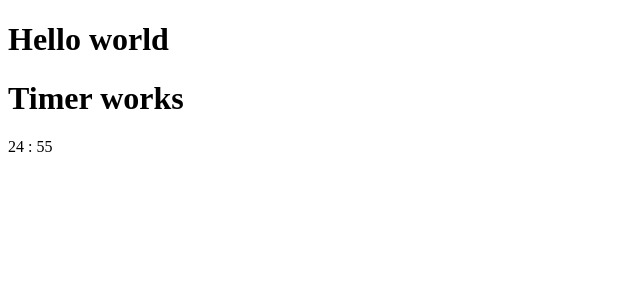
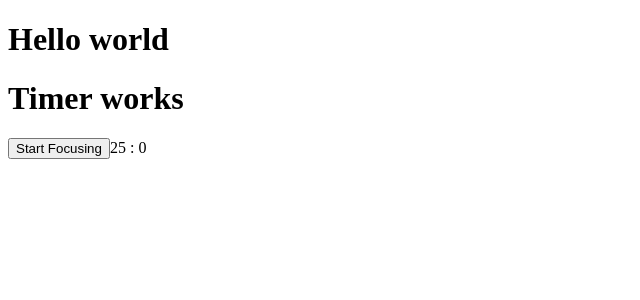
Before and after one commit to dinowins/pomodoro-team-week, a React app: page / in a window 1280 px wide. Shown: the top 300 px of the page, without its empty margins (0-640 px from the left). Built offline with nearby package versions, Linux system fonts and the light colour scheme.

Commit message:
Add working 25 min timer button with state

```diff
--- a/src/components/timer/Timer.jsx
+++ b/src/components/timer/Timer.jsx
@@ -7,31 +7,38 @@ class Timer extends React.Component {
   constructor(props){
     super(props)
     this.state = {
-      time: null,
+      time: 0,
     }
     this.updateTimer = this.updateTimer.bind(this);
-  }
-
-  updateTimer() {
-    let newTime = this.state.time.subtract(1, 'seconds');
-    this.setState({time: newTime})
+    // this.componentWillMount = this.componentWillMount.bind(this);
+    this.startTimer = this.startTimer.bind(this);
   }
 
   componentWillMount() {
     const setTime = new Moment.duration(25, 'minutes');
     this.setState({time: setTime});
-    this.state.time = setInterval(() =>
-      this.updateTimer(), 1000
-    );
-
   }
 
+  updateTimer() {
+    console.log(this.state.time)
+    let newTime = this.state.time.subtract(1, 'seconds');
+    this.setState({time: newTime});
+  }
 
+  startTimer() {
+    const setTime = new Moment.duration(25, 'minutes');
+    this.setState({time: setTime})
+    console.log(this.state.time)
+    setInterval(() => {
+      this.updateTimer()
+    },1000)
+  }
 
   render() {
     return(
       <div>
         <h1>Timer works</h1>
+        <button type='button' onClick={this.startTimer}>Start Focusing</button>
         {this.state.time._data.minutes} : {this.state.time._data.seconds}
       </div>
     );
```
